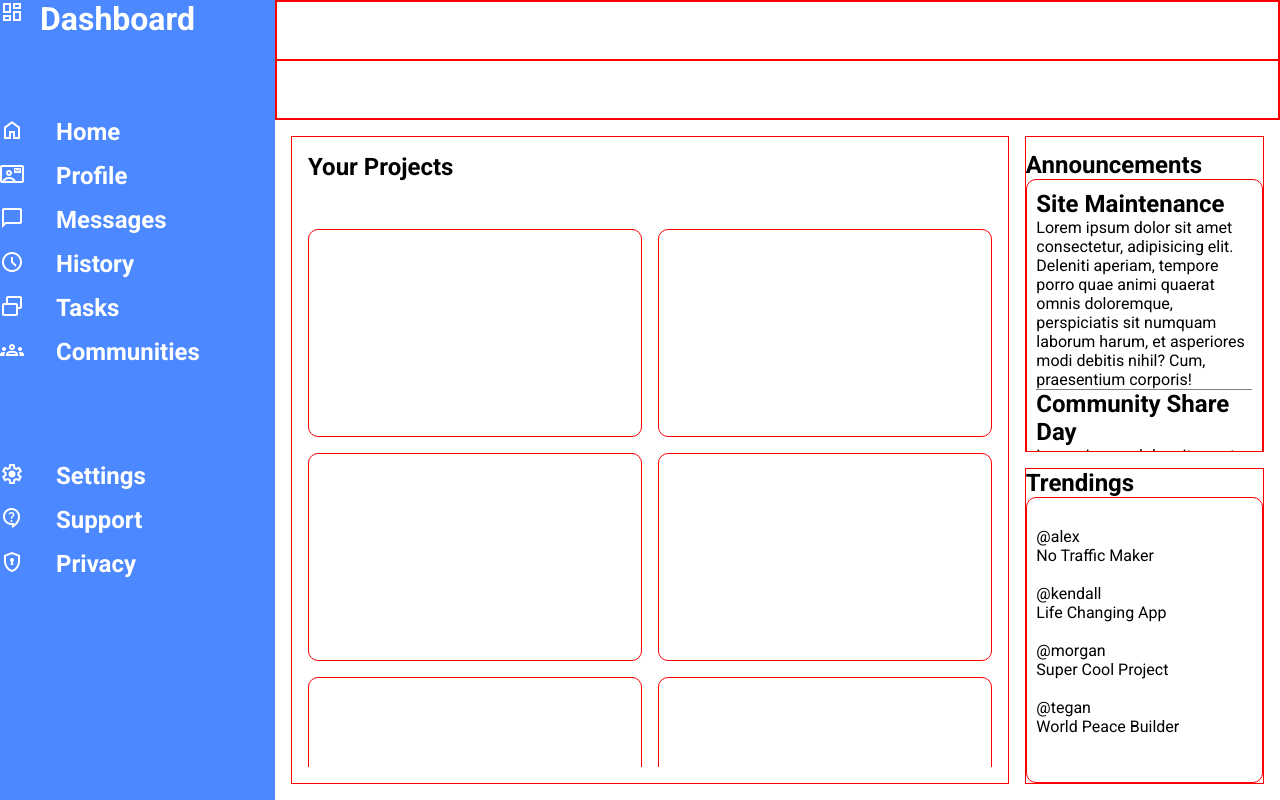
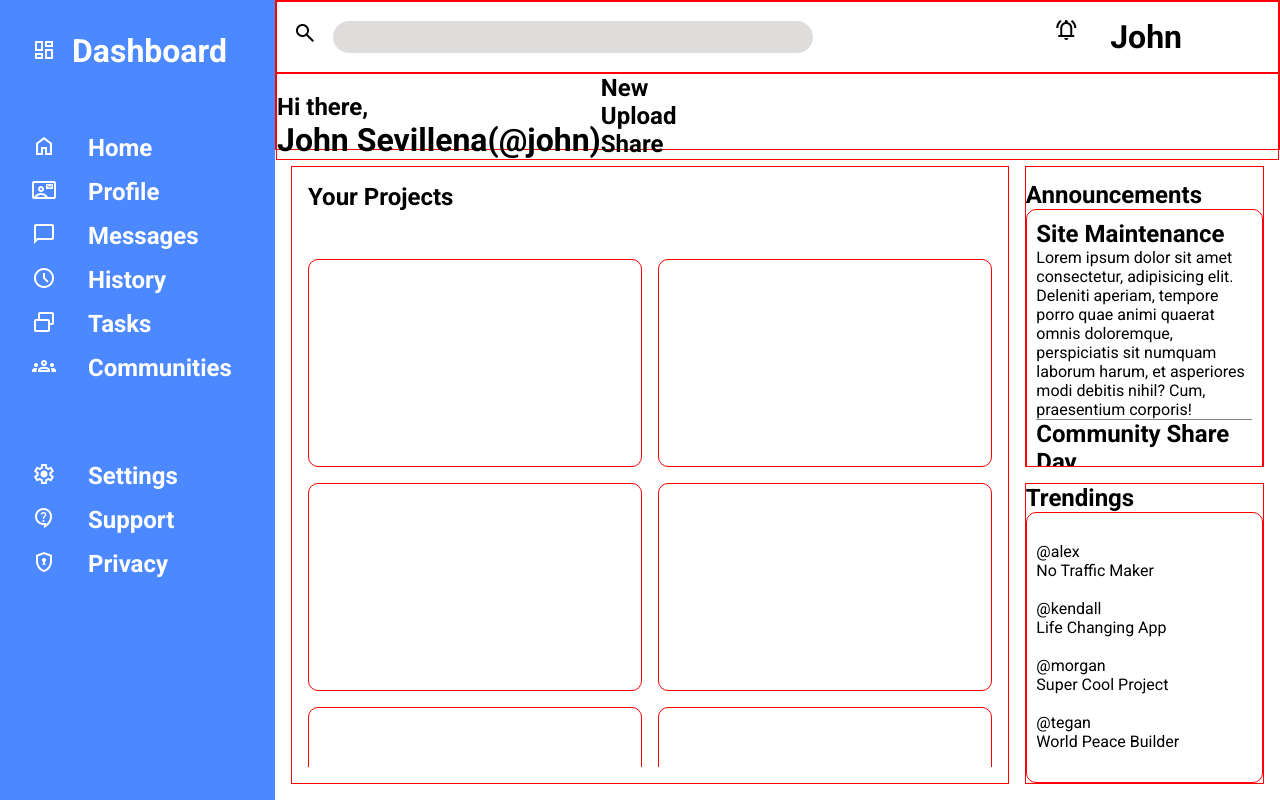
Before and after one commit to Jarnrsvlnn/AdminDashboard, a plain HTML site: page index.html in a window 1280 px wide. Drawn offline with nearby package versions, Linux system fonts and the light colour scheme.

Commit message:
Added a search icon inside the search bar container in the header section, and also some base stylings

```diff
--- a/index.html
+++ b/index.html
@@ -11,8 +11,35 @@
     <div class="container">
 
         <div class="header">
-            <div class="search-bar"></div>
-            <div class="nav-bar"></div>
+            <div class="search-bar">
+                <div class="left-contents">
+                    <span class="material-symbols-outlined">search</span>
+                    <div class="search-icon"></div>
+                </div>
+                <div class="right-contents">
+                    <span class="material-symbols-outlined">notifications_active</span>
+                    <img src="" alt="">
+                    <h1>John</h1>
+                </div>
+            </div>
+            <div class="nav-bar">
+                <div class="left-contents">
+                    <img src="" alt="">
+                    <h2>Hi there,</h2>
+                    <h1>John Sevillena(@john)</h1>
+                </div>
+                <div class="right-contents">
+                    <div class="item">
+                        <h2>New</h2>
+                    </div>
+                    <div class="item">
+                        <h2>Upload</h2>
+                    </div>
+                    <div class="item">
+                        <h2>Share</h2>
+                    </div>
+                </div>
+            </div>
         </div>
 
         <div class="dashboard">
--- a/style.css
+++ b/style.css
@@ -28,6 +28,30 @@ body {
     height: 100vh;
 }
 
+/*-------------- HEADER STYLES --------------*/
+.header .search-bar {
+    display: flex;
+    flex-direction: row;
+    align-items: center;
+    justify-content: space-between;
+    padding: 1rem;
+}
+
+.header > .search-bar > * {
+    display: flex;
+    flex-direction: row;
+    gap: 1rem;
+    margin-right: 5rem;
+}
+
+.header .search-bar .search-icon {
+    height: 2rem;
+    border-radius: 20px;
+    width: 30rem;
+    background-color: rgb(223, 220, 220);
+    cursor: text;
+}
+
 /*-------------- DASHBOARD STYLES --------------*/
 
 .dashboard {
@@ -36,7 +60,17 @@ body {
     background-color: var(--secondary-color);
     grid-column: 1;
     grid-row: 1 / span 2;
-    gap: 5rem;
+    gap: 2rem;
+}
+
+.dashboard > * {
+    margin-left: 2rem;
+    margin-top: 2rem;
+}
+
+.dashboard .logo-text span {
+    margin-top: 0.4rem;
+
 }
 
 .dashboard .item {
```
